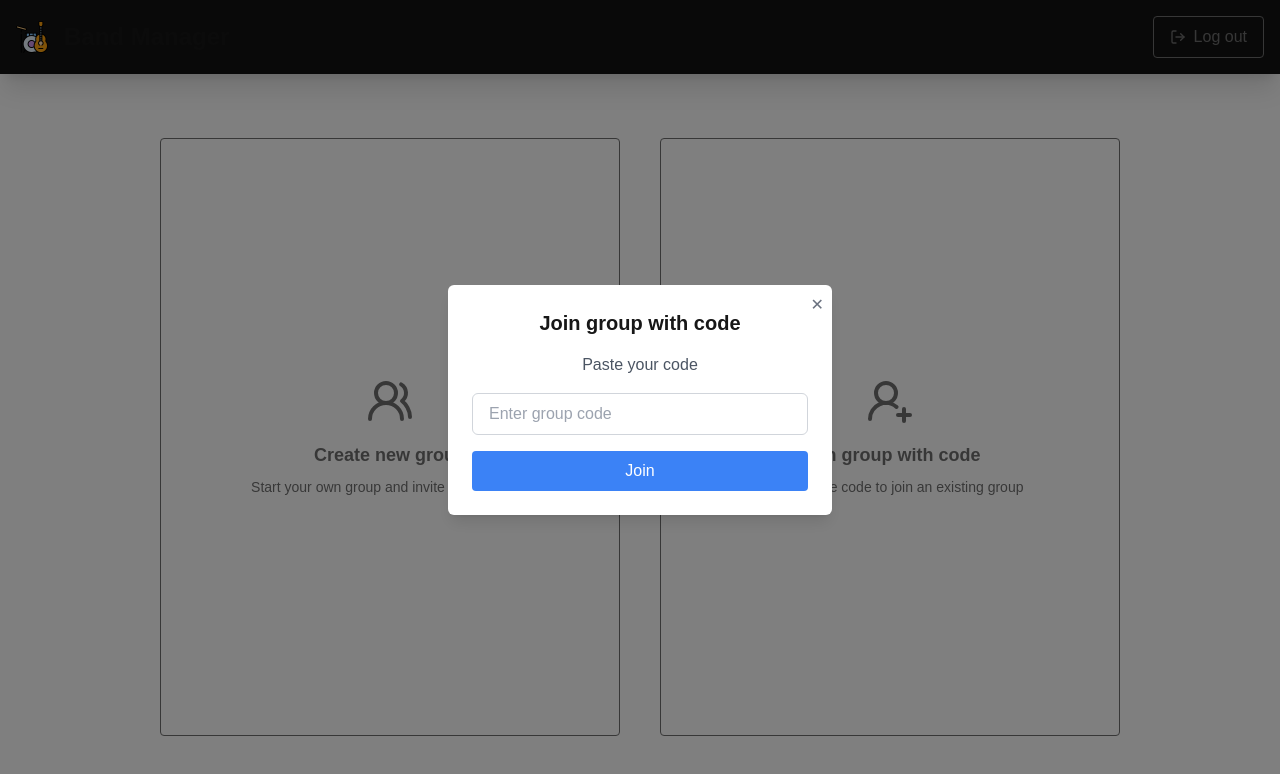
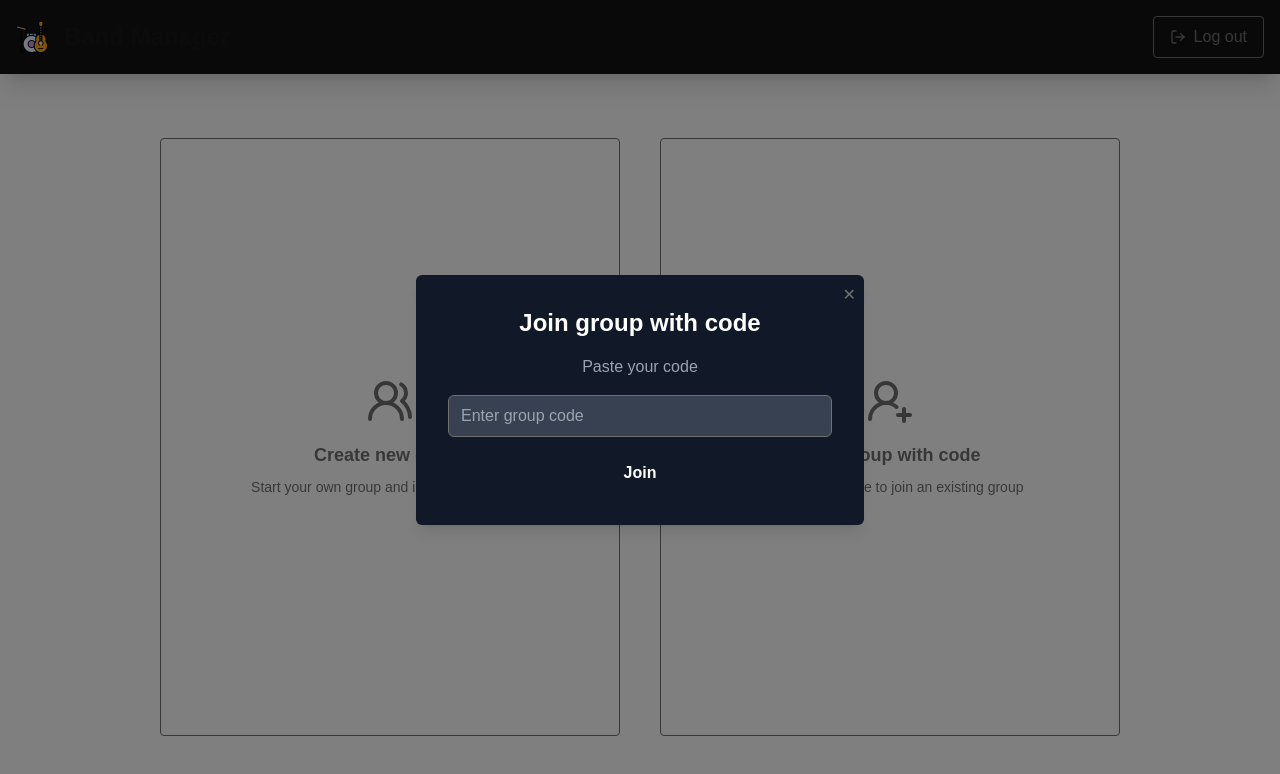
Before and after one commit to PZSP2-Team/band-manager, a Next.js app in the folder frontend/: page /group in a window 1280 px wide. Both pictures are taken after a click on the button 890 px from the left and 437 px from the top of the page. Shown: the top 774 px of the page. Built offline with nearby package versions, Linux system fonts and the light colour scheme; no server answers.

Commit message:
[CHANGED] Design for the join form

```diff
--- a/frontend/src/app/(protected)/group/page.tsx
+++ b/frontend/src/app/(protected)/group/page.tsx
@@ -11,7 +11,7 @@ export default function GroupPage() {
   const [error, setError] = useState(false);
   const [success, setSuccess] = useState(false);
 
-  const TEST_JOIN_CODE = process.env.NEXT_PUBLIC_TEST_JOIN_CODE; // Accessing the code from .env
+  const TEST_JOIN_CODE = process.env.NEXT_PUBLIC_TEST_JOIN_CODE;
 
   useEffect(() => {
     if (session?.user?.groupId) {
@@ -44,7 +44,7 @@ export default function GroupPage() {
 
   return (
     <div className="min-h-[calc(100vh-74px)] flex flex-col mx-auto py-16 gap-8">
-      <div className="flex-grow flex flex-row gap-10 px-40 ">
+      <div className="flex-grow flex flex-row gap-10 px-40">
         <button
           onClick={() => {/* create group logic */}}
           className="flex flex-col items-center justify-center w-full p-4 border border-customGray text-customGray rounded hover:bg-hoverGray group"
@@ -65,27 +65,27 @@ export default function GroupPage() {
 
       {showJoinModal && (
         <div className="fixed inset-0 bg-black bg-opacity-50 flex items-center justify-center z-50">
-          <div className="bg-white p-6 rounded-md shadow-lg w-96 relative">
+          <div className="bg-gray-900 text-white p-8 rounded-md shadow-lg w-[28rem] relative">
             <button
               onClick={() => setShowJoinModal(false)}
-              className="absolute top-2 right-2 text-gray-500 hover:text-gray-800"
+              className="absolute top-2 right-2 text-customGray hover:text-white"
             >
               ✕
             </button>
             {!success ? (
               <>
-                <h2 className="text-xl font-bold mb-4 text-center">Join group with code</h2>
-                <p className="text-gray-600 mb-4 text-center">Paste your code</p>
+                <h2 className="text-2xl font-bold mb-4 text-center">Join group with code</h2>
+                <p className="text-gray-400 mb-4 text-center">Paste your code</p>
                 <input
                   type="text"
                   value={joinCode}
                   onChange={(e) => setJoinCode(e.target.value)}
                   placeholder="Enter group code"
-                  className="w-full px-4 py-2 mb-4 border border-gray-300 rounded-md"
+                  className="px-3 py-2 mb-4 block w-full rounded-md bg-gray-700 border border-customGray text-gray-300 focus:border-indigo-300 focus:ring focus:ring-indigo-200 focus:ring-opacity-50"
                 />
                 <button
                   onClick={handleJoinGroup}
-                  className="w-full py-2 bg-blue-500 text-white rounded hover:bg-blue-600"
+                  className="w-full py-2 px-4 rounded bg-cornflowerblue text-white font-bold hover:bg-blue-600 active:bg-blue-700 transition-colors duration-300"
                 >
                   Join
                 </button>
@@ -93,7 +93,7 @@ export default function GroupPage() {
               </>
             ) : (
               <div className="text-center">
-                <h2 className="text-xl font-bold mb-4">Successfully joined!</h2>
+                <h2 className="text-2xl font-bold mb-4">Successfully joined!</h2>
                 <span className="text-4xl">🎉</span>
               </div>
             )}
```
